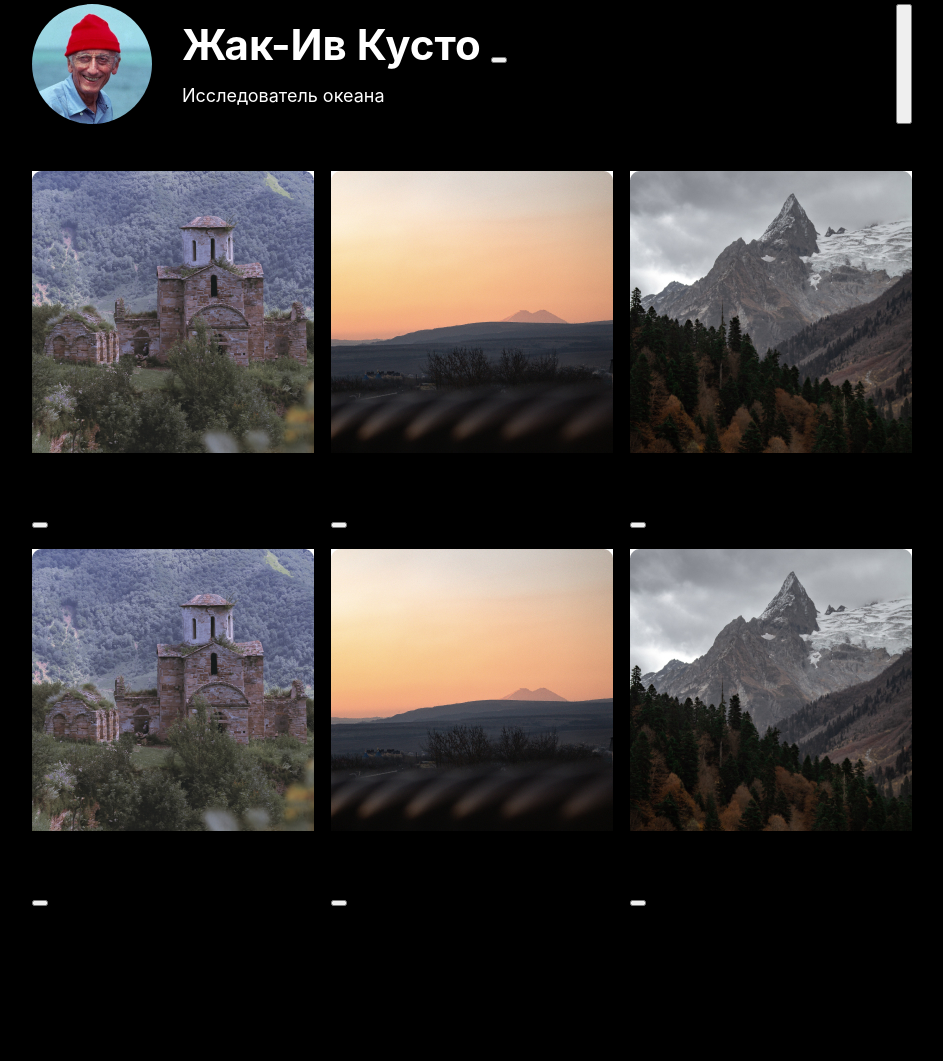
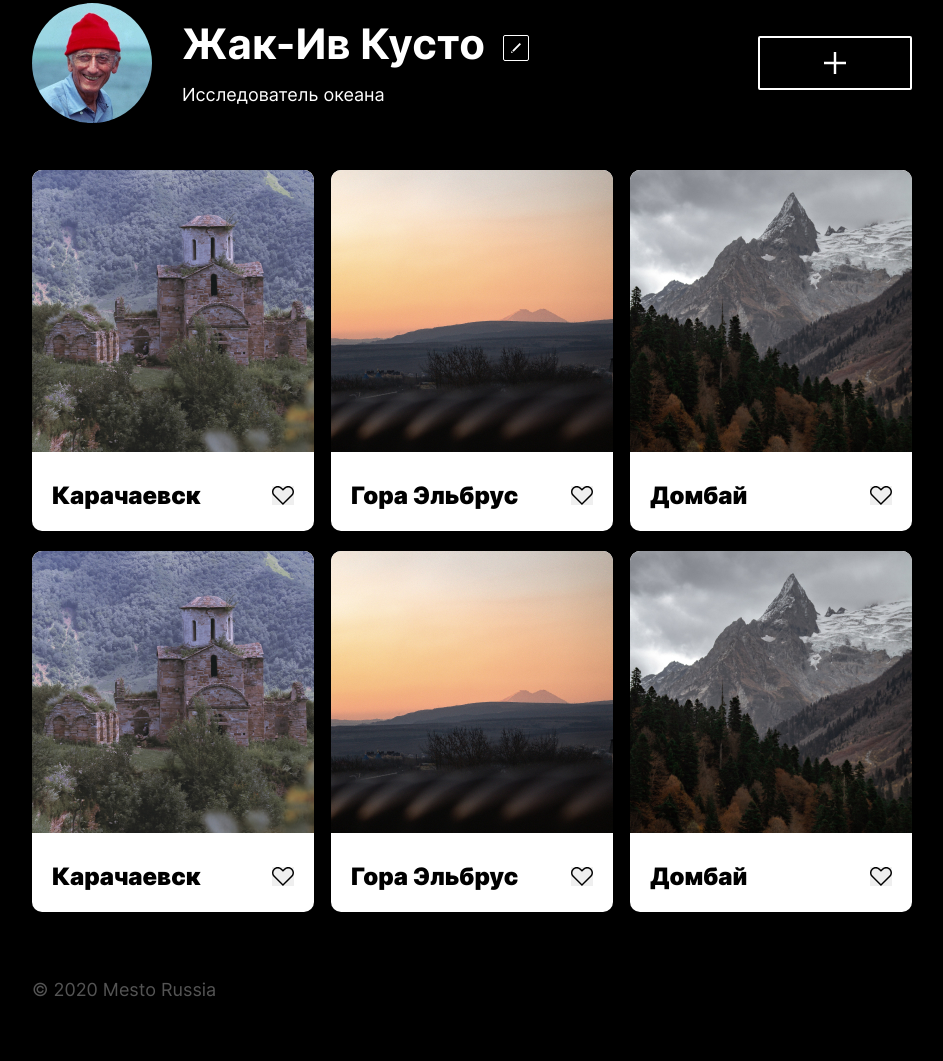
Before and after one commit to vlad330d/mesto, a plain HTML site: page index.html in a window 1280 px wide. Shown: the part 156-1217 px from the top of the page, without its empty margins (168-1111 px from the left). Before the commit the page ends 1115 px from the top, so only its background shows below. Drawn offline with Linux system fonts and the light colour scheme.

Commit message:
saturday

```diff
--- a/Style/index.css
+++ b/Style/index.css
@@ -1,3 +1,19 @@
+@import url(../Vendor/normalize.css);
+@import url(../Vendor/fonts.css);
+@import url();
+@import url();
+@import url();
+@import url();
+@import url();
+@import url();
+@import url();
+@import url();
+@import url();
+@import url();
+@import url();
+@import url();
+
+
 .page {
   margin: 0;
   background-color: black;
@@ -30,6 +46,7 @@
   display: flex;
   justify-content: space-between;
   flex-direction: row;
+  align-items: center;
 }
 
 .user__profile {
@@ -46,6 +63,7 @@
 }
 
 .user__name {
+  position: relative;
   margin: 0;
   padding-bottom: 16px;
   color: white;
@@ -61,6 +79,33 @@
   line-height: 22px;
 }
 
+.edit-button {
+  margin-left: 18px;
+  padding: 12px 12px;
+  position: absolute;
+  top: 15px;
+  background-image: url(../Images/Adit-button.svg);
+  background-position: center;
+  background-repeat: no-repeat;
+  background-color: transparent;
+  border: 1px solid #FFFFFF;
+  width: 10px;
+  height: 10px;
+  border-radius: 2px;
+}
+
+.add-button {
+  padding: 25px 75px;
+  background-image: url(../Images/Add-button.svg);
+  background-position: center;
+  background-repeat: no-repeat;
+  background-color: transparent;
+  border: 2px solid #FFFFFF;
+  width: 22px;
+  height: 22px;
+  border-radius: 2px;
+}
+
 .cards {
   max-width: 880px;
   margin: 0 auto;
@@ -71,11 +116,54 @@
 }
 
 .card {
+  margin: 0;
   max-width: 282px;
   max-height: 361px;
+  background-color: white;
+  border-radius: 10px;
+  overflow: hidden;
 }
 
 .card-img {
+  margin: 0;
   max-width: 282px;
   max-height: 282px;
 }
+
+.card-info {
+  margin: 0;
+  padding: 0 20px;
+  display: flex;
+  justify-content: space-between;
+  align-items: center;
+  height: 79px;
+}
+
+.card-name {
+  margin: 0;
+  font-weight: 900;
+  font-size: 24px;
+  line-height: 29px;
+  color: #000000;
+}
+
+.like-button {
+  background-image: url(../Images/Like-button.svg);
+  background-color: none;
+  border: none;
+  width: 22px;
+  height: 19px;
+}
+
+.footer {
+  max-width: 880px;
+  margin: 0 auto;
+  padding: 67px 0 60px 0;
+}
+
+.footer__copyright {
+  margin: 0;
+  font-size: 18px;
+  line-height: 22px;
+  color: #545454;
+}
--- a/index.html
+++ b/index.html
@@ -25,33 +25,45 @@
       <section class="cards">
         <div class="card">
           <img src="./Images/karachaevsk.jpg" alt="фото" class="card-img">
+          <div class="card-info">
             <p class="card-name">Карачаевск</p>
             <button class="like-button"></button>
           </div>
+        </div>
         <div class="card">
           <img src="./Images/elbrus.jpg" alt="фото" class="card-img">
+          <div class="card-info">
             <p class="card-name">Гора Эльбрус</p>
             <button class="like-button"></button>
           </div>
+        </div>
         <div class="card">
           <img src="./Images/dombaj.jpg" alt="фото" class="card-img">
+          <div class="card-info">
             <p class="card-name">Домбай</p>
             <button class="like-button"></button>
           </div>
+        </div>
         <div class="card">
           <img src="./Images/karachaevsk.jpg" alt="фото" class="card-img">
+          <div class="card-info">
             <p class="card-name">Карачаевск</p>
             <button class="like-button"></button>
           </div>
+        </div>
         <div class="card">
           <img src="./Images/elbrus.jpg" alt="фото" class="card-img">
+          <div class="card-info">
             <p class="card-name">Гора Эльбрус</p>
             <button class="like-button"></button>
           </div>
+        </div>
         <div class="card">
           <img src="./Images/dombaj.jpg" alt="фото" class="card-img">
+          <div class="card-info">
             <p class="card-name">Домбай</p>
-          <button class="like-button"></button>
+            <button type="button" class="like-button"></button>
+          </div>
         </div>
       </section>
     </main>
```
Also changed, not shown: Images/Add-button.svg (added), Images/Adit-button.svg (added), Images/Like-button.svg (added). Lines whose indentation alone changed are shown as unchanged.
